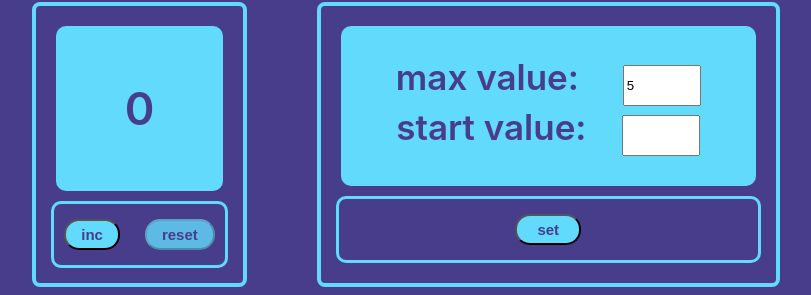
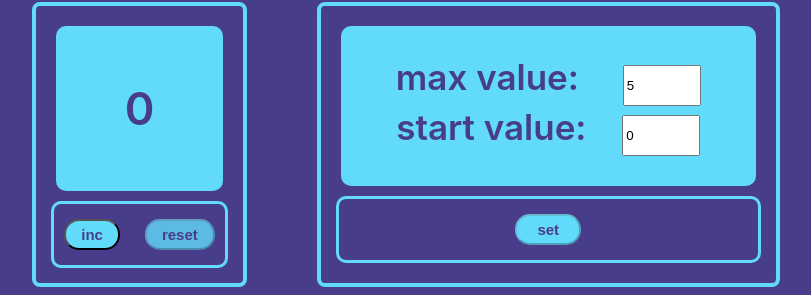
Before and after one commit to skillforce/myCounter, a React (Create React App) app: page / in a window 1280 px wide. Shown: the part 123-418 px from the top of the page, without its empty margins (199-1010 px from the left). Built offline with nearby package versions, Linux system fonts and the light colour scheme.

Commit message:
logic +- 90%

```diff
--- a/src/App.tsx
+++ b/src/App.tsx
@@ -1,37 +1,50 @@
 import React, {useState} from 'react';
 import './App.css';
 import {Counter} from './components/Counter/Counter';
+import {start} from 'repl';
+
 
 const App = () => {
+    let [countValue, setCountValue] = useState<number>(0)
 
-    const [countValue, setCountValue] = useState<number>(0)
-    const [maxValue, setMaxValue] = useState<number>(5)
-    const [startValue, setStartValue] = useState<number>(0)
+    let [maxValue, setMaxValue] = useState<number>(5)
+    let [startValue, setStartValue] = useState<number>(0)
+
+    let [inStartValue, setInStartValue] = useState<number>(0);
+    let [inMaxValue, setInMaxValue] = useState<number>(5);
+
+    let [btnOnOf, setBtnOnOf] = useState<boolean>(true);
 
     const updateCountValue = () => {
-        if (countValue < maxValue) {
-            let newNum = countValue + 1;
+        if (countValue < inMaxValue) {
+            let newNum = ++countValue;
             setCountValue(newNum)
         }
     }
 
     const resetCountValue = () => {
-        setCountValue(startValue);
-    }
-
-    const updateMaxValue = (newNum: number) => {
-        setMaxValue(newNum)
+        setCountValue(inStartValue);
+        setMaxValue(inMaxValue);
     }
 
 
     return (
-    <Counter maxValue={maxValue}
-             updateMaxValue={updateMaxValue}
+        <Counter inStartValue={inStartValue}
+                 setInStartValue={setInStartValue}
+                 inMaxValue={inMaxValue}
+                 setInMaxValue={setInMaxValue}
+                 startValue={startValue}
+                 setStartValue={setStartValue}
+                 setMaxValue={setMaxValue}
+                 maxValue={maxValue}
                  countValue={countValue}
                  updateCountValue={updateCountValue}
                  resetCountValue={resetCountValue}
+                 btnOnOf={btnOnOf}
+                 setBtnOnOf={setBtnOnOf}
         />
     );
 }
 
+
 export default App;
--- a/src/components/Counter/Counter.tsx
+++ b/src/components/Counter/Counter.tsx
@@ -1,4 +1,4 @@
-import React from 'react';
+import React, {Dispatch, SetStateAction} from 'react';
 import {Tablet} from './Tablet/Tablet';
 import s from './Counter.module.css'
 import {Btn} from './btn/btn';
@@ -7,30 +7,59 @@ import {SetTablet} from './setTablet/setTablet';
 const {counter, btn, counterFlex} = s;
 
 type CounterPropsType = {
+    btnOnOf: boolean
+    setBtnOnOf: Dispatch<SetStateAction<boolean>>
+    inStartValue: number
+    setInStartValue: (newX: any) => void
+    inMaxValue: number
+    setInMaxValue: (newX: any) => void
     countValue: number
     updateCountValue: () => void
+    setStartValue: Dispatch<SetStateAction<number>>
+    setMaxValue: Dispatch<SetStateAction<number>>
     resetCountValue: () => void
-    updateMaxValue:(newNum:number)=>void
-    maxValue:number
+    maxValue: number
+    startValue: number
 }
 
 
 export const Counter = (pr: CounterPropsType) => {
 
-    const {countValue, updateCountValue, resetCountValue,updateMaxValue, maxValue} = pr;
+    const {
+        countValue, updateCountValue, resetCountValue,
+        maxValue,
+        startValue, setStartValue, setMaxValue,
+        setInStartValue, inStartValue,
+        setInMaxValue, inMaxValue,
+        btnOnOf, setBtnOnOf
+    } = pr;
 
     return (<div className={counterFlex}>
             <div className={counter}>
                 <Tablet maxValue={maxValue} countValue={countValue}/>
                 <div className={btn}>
-                    <Btn maxValue={maxValue} countValue={countValue} typeBtn={'inc'} updateCountValue={updateCountValue}/>
-                    <Btn countValue={countValue} typeBtn={'reset'} resetCountValue={resetCountValue}/>
+                    <Btn inMaxValue={inMaxValue} maxValue={maxValue} countValue={countValue} typeBtn={'inc'}
+                         updateCountValue={updateCountValue}/>
+                    <Btn inMaxValue={inMaxValue} countValue={countValue} typeBtn={'reset'} resetCountValue={resetCountValue}/>
                 </div>
             </div>
             <div className={counter}>
-                <SetTablet updateMaxValue={updateMaxValue} maxValue={maxValue} />
+                <SetTablet setBtnOnOf={setBtnOnOf}
+                    setInStartValue={setInStartValue}
+                           setInMaxValue={setInMaxValue}
+                           inMaxValue={inMaxValue}
+                           inStartValue={inStartValue}/>
                 <div className={btn}>
-                    <Btn updateMaxValue={updateMaxValue} countValue={countValue} typeBtn={'set'} updateCountValue={updateCountValue}/>
+                    <Btn btnOnOf={btnOnOf}
+                         setBtnOnOf={setBtnOnOf}
+                         resetCountValue={resetCountValue}
+                         setMaxValue={setMaxValue}
+                         countValue={countValue}
+                         typeBtn={'set'}
+                         inMaxValue={inMaxValue}
+                         inStartValue={inStartValue}
+                         setStartValue={setStartValue}
+                         startValue={startValue}/>
                 </div>
             </div>
         </div>
--- a/src/components/Counter/Tablet/Tablet.tsx
+++ b/src/components/Counter/Tablet/Tablet.tsx
@@ -5,16 +5,14 @@ const {tablet, tabletTop} = s;
 
 type TabletPropsType = {
     countValue: number
-    maxValue:number
+    maxValue: number
 }
 
 
 export const Tablet = (pr: TabletPropsType) => {
     const {countValue, maxValue} = pr;
-
-    const tabletClass = countValue < maxValue ? tablet : tabletTop
     return (
-        <div className={tabletClass}>
+        <div className={+countValue < maxValue ? tablet : tabletTop}>
             {countValue}
         </div>
     )
--- a/src/components/Counter/btn/btn.tsx
+++ b/src/components/Counter/btn/btn.tsx
@@ -1,26 +1,48 @@
-import React from 'react';
+import React, {Dispatch, SetStateAction} from 'react';
 import s from './btn.module.css';
 
 const{resetBtn, resetBtnOff,incBtn, incBtnOff,setBtn}= s;
 
 type BtnPropsType ={
+    btnOnOf?:boolean
+    setBtnOnOf?:Dispatch<SetStateAction<boolean>>
+    startValue?:number
     resetCountValue?:() => void
     countValue: number
     updateCountValue?: () => void
     typeBtn:'reset'|'inc'|'set'
-    updateMaxValue?:(newNum:number)=>void
     maxValue?:any
+    inMaxValue:number
+    inStartValue?:number
+    setStartValue?: Dispatch<SetStateAction<number>>
+    setMaxValue?: Dispatch<SetStateAction<number>>
 }
 
 
 export const Btn = (pr:BtnPropsType) => {
 
-    const {resetCountValue, countValue,updateCountValue,typeBtn,maxValue} = pr;
+    const {resetCountValue, countValue,updateCountValue,
+        typeBtn,
+        maxValue, inMaxValue, inStartValue,setStartValue,
+        setMaxValue,
+        btnOnOf, setBtnOnOf} = pr;
 
     const resetBtnClass = countValue > 0 ? resetBtn : resetBtnOff
     const disResetBtn = countValue === 0
-    const incClass = countValue < maxValue ? incBtn : incBtnOff
-    const disInc = countValue >= maxValue
+    const incClass = countValue < inMaxValue ? incBtn : incBtnOff
+    const disInc = countValue >= inMaxValue
+    console.log(disInc)
+
+    const onClickSet=()=>{
+         if(resetCountValue) {
+             resetCountValue()
+         }
+        if(setBtnOnOf){
+            setBtnOnOf(true);
+        }
+    }
+
+
 
     const resetButton =typeBtn==='reset'? <div className={resetBtnClass}>
         <button disabled={disResetBtn} onClick={resetCountValue}>reset</button>
@@ -30,7 +52,7 @@ export const Btn = (pr:BtnPropsType) => {
         <button disabled={disInc} onClick={updateCountValue}>inc</button>
     </div> : '';
     const setButton = typeBtn==='set'? <div className={setBtn}>
-        <button >set</button>
+        <button disabled={btnOnOf} onClick={onClickSet}>set</button>
     </div> : '';
 
     return (<div>
--- a/src/components/Counter/setTablet/setTablet.module.css
+++ b/src/components/Counter/setTablet/setTablet.module.css
@@ -9,27 +9,33 @@
     font-weight: 600;
 }
 
-/*.tabletTop {*/
-/*    text-align: center;*/
-/*    padding: 55px;*/
-/*    background-color: #61dafb;*/
-/*    color: red;*/
-/*    margin: 5px 5px 10px 5px;*/
-/*    border-radius: 10px;*/
-/*    font-size: 45px;*/
-/*    font-weight: 600;*/
-/*}*/
 
 
-.maxValueCl input{
-margin-left: 35px;
-    width:70px;
+.maxValueCl input {
+    margin-left: 35px;
+    width: 70px;
     height: 35px;
 }
 
-.startValue input{
+.startValueCl input {
     margin-left: 27px;
-    width:70px;
+    width: 70px;
     height: 35px;
 
+
 }
+
+.maxValueClError input {
+    border: 2px solid red;
+    margin-left: 35px;
+    width: 70px;
+    height: 35px;
+}
+
+.startValueClError input {
+    margin-left: 27px;
+    width: 70px;
+    height: 35px;
+    border: 2px solid red;
+
+}
--- a/src/components/Counter/setTablet/setTablet.tsx
+++ b/src/components/Counter/setTablet/setTablet.tsx
@@ -1,30 +1,53 @@
-import React, {ChangeEvent, ChangeEventHandler} from 'react';
+import React, {ChangeEventHandler, Dispatch, SetStateAction} from 'react';
 import s from './setTablet.module.css';
 
-const {setTablet, tabletTop, maxValueCl, startValue} = s;
+const {setTablet, maxValueCl, startValueCl, maxValueClError, startValueClError} = s;
 
 type TabletPropsType = {
-    maxValue:number
-    updateMaxValue:(newNum:any)=>void
+    setBtnOnOf: Dispatch<SetStateAction<boolean>>
+    inStartValue: number
+    setInStartValue: (newX: any) => void
+    inMaxValue: number
+    setInMaxValue: (newX: any) => void
 }
 
 
 export const SetTablet = (pr: TabletPropsType) => {
-    const {maxValue,updateMaxValue} = pr;
+    const {
+        setInStartValue, inStartValue,
+        setInMaxValue, inMaxValue, setBtnOnOf
+    } = pr;
 
 
-    const onChangeMaxValue:ChangeEventHandler<HTMLInputElement>=(e)=>{
-        let newMaxValue = e.currentTarget.value;
-            updateMaxValue(newMaxValue);
+    const onChangeInMaxValue: ChangeEventHandler<HTMLInputElement> = (e) => {
+        if (e.currentTarget.value) {
+            console.log('max value change')
+            setInMaxValue(+e.currentTarget.value);
+        } else {
+            setInMaxValue('');
         }
+        setBtnOnOf(false);
+    }
 
+    const onChangeInStartValue: ChangeEventHandler<HTMLInputElement> = (e) => {
+        if (e.currentTarget.value) {
+            console.log('start value change')
+            setInStartValue(e.currentTarget.value);
+        } else {
+            setInStartValue('');
+        }
+        setBtnOnOf(false);
+    }
 
-
+    const MaxValueInputClass = inMaxValue ? maxValueCl : maxValueClError;
+    const StartValueInputClass = inStartValue > -1 ? startValueCl : startValueClError;
 
     return (
         <div className={setTablet}>
-            <div className={maxValueCl}>max value: <input type="text" value={maxValue} onChange={onChangeMaxValue}/> </div>
-            <div className={startValue}>start value: <input type="text"/></div>
+            <div className={MaxValueInputClass}>max value: <input type="text" value={inMaxValue}
+                                                                  onChange={onChangeInMaxValue}/></div>
+            <div className={StartValueInputClass}>start value: <input type="text" value={inStartValue}
+                                                                      onChange={onChangeInStartValue}/></div>
         </div>
     )
 }
```
Also changed, not shown: src/index.tsx (+4 -5 lines). Lines whose indentation alone changed are shown as unchanged.
